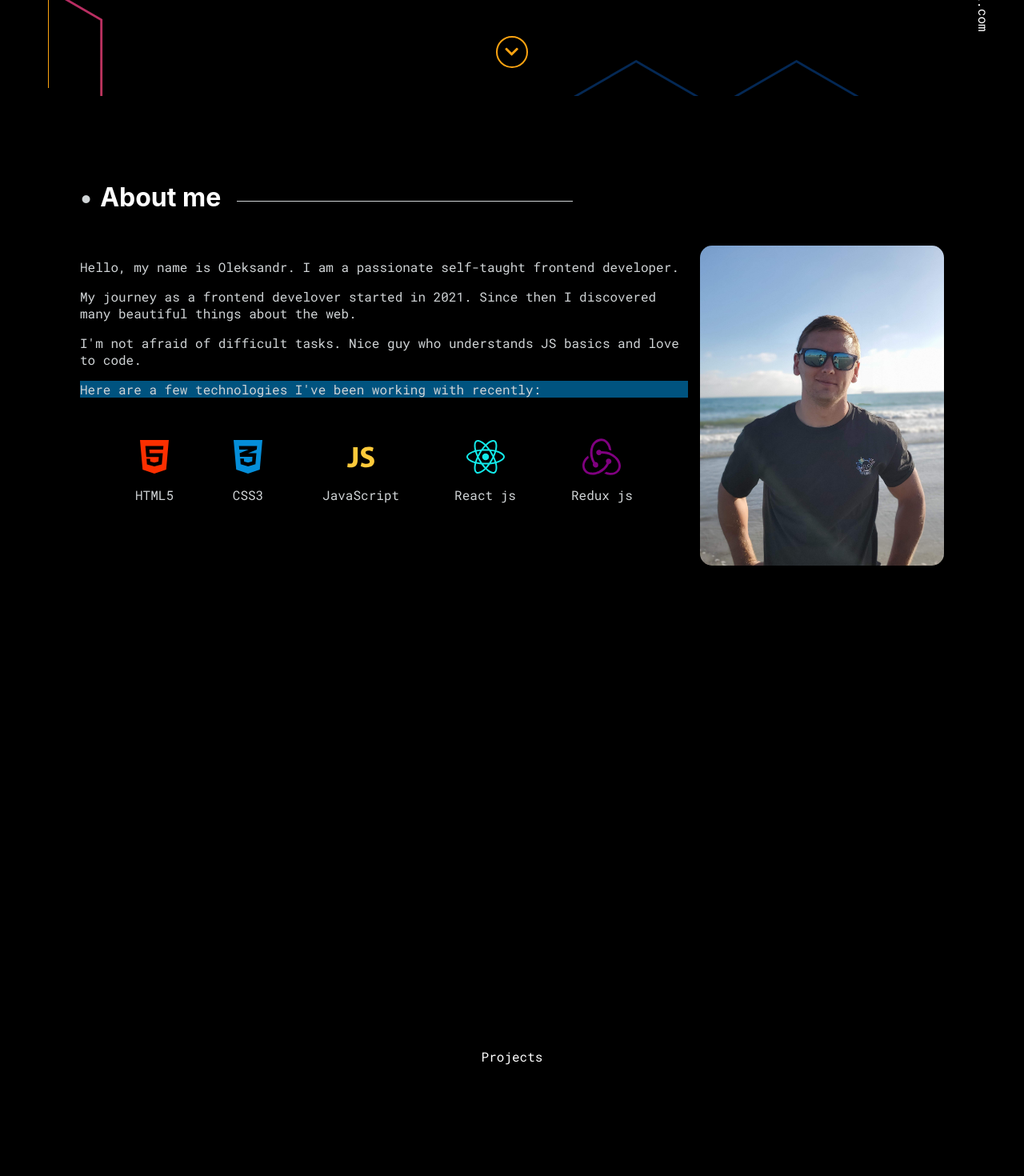
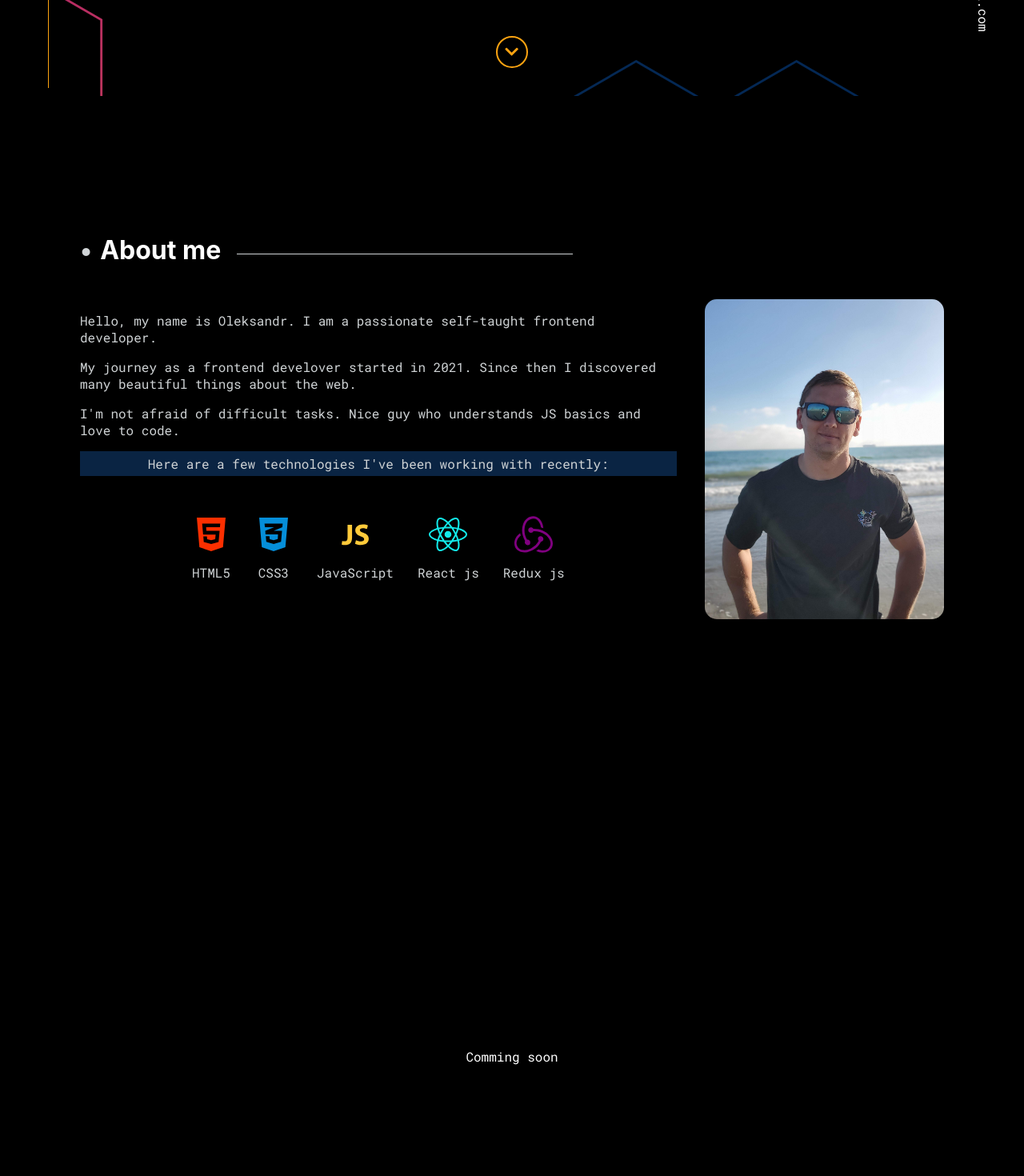
Before and after one commit to orlovaleksandr89/orlov-oleksandr-v1, a React (Create React App) app: page / in a window 1280 px wide. Shown: the part 680-2150 px from the top of the page at 80% size. Built offline with nearby package versions, Linux system fonts and the light colour scheme.

Commit message:
fixing mobile nav

```diff
--- a/src/components/navbar/NavBar.jsx
+++ b/src/components/navbar/NavBar.jsx
@@ -69,7 +69,7 @@ function NavBar() {
             show ? `${styles.backdrop} ${styles.active}` : styles.backdrop
           }
         >
-          <ul className={styles.ul}>
+          <ul className={show ? `${styles.ul} ${styles.active}` : styles.ul}>
             {links.map((link) => {
               return (
                 <NavLink key={link.path} {...link} onClick={toggleNavHandler} />
--- a/src/components/navbar/NavBar.module.scss
+++ b/src/components/navbar/NavBar.module.scss
@@ -24,12 +24,14 @@
 .nav {
   padding: 0 40px;
   position: relative;
+
   display: flex;
   justify-content: space-between;
   align-items: center;
   color: var(--text-white-color);
   pointer-events: auto;
   width: 100%;
+  height: 100%;
   transform: translateY(0);
   transition: all 1s ease-in-out;
   &.up {
@@ -72,7 +74,7 @@
 .icon_menu {
   display: none;
   position: absolute;
-  top: 10px;
+  top: 25px;
   right: 25px;
   width: 30px;
   height: 18px;
@@ -120,21 +122,22 @@
   .list {
     display: none;
   }
+
   .backdrop {
     display: flex;
     transform: translateX(100%);
-    position: fixed;
+    position: absolute;
     width: 100%;
     height: 100vh;
     top: 0;
     left: 0;
-    transition: all 0.2s ease-in-out;
+    transition: all 0.1s ease-in-out;
     backdrop-filter: blur(0px);
     isolation: isolate;
   }
   .backdrop.active {
     backdrop-filter: blur(5px);
-    transform: translate(0);
+    transform: translateX(0);
   }
   .ul {
     height: 100%;
@@ -146,14 +149,16 @@
     justify-content: center;
     align-items: center;
     flex-direction: column;
-    background-color: #577590;
+    background-color: var(--blue-color);
+    transform: translatex(100%);
     padding: 0 50px;
-    transition: all 0.3s ease-in-out;
+    transition: all 0.2s ease-in-out;
   }
   .ul.active {
-    width: 50%;
-    box-shadow: -10px 0px 30px -15px #8197aa;
+    width: 40%;
+    box-shadow: -10px 0px 30px -15px var(--blue-color);
     background-color: #577590;
+    transform: translateX(0);
   }
   .link {
     color: var(--text-white-color);
--- a/src/components/sections/about/About.module.scss
+++ b/src/components/sections/about/About.module.scss
@@ -2,7 +2,9 @@
   background-color: var(--bg-dark-color);
   min-height: 100vh;
   width: 100%;
-  padding: 0 auto;
+  display: flex;
+  justify-content: center;
+  align-items: center;
 }
 .section {
   padding: 80px 100px;
@@ -56,23 +58,26 @@
 .about {
   height: 100%;
   padding-right: 15px;
+  margin-right: 20px;
   color: var(--bg-light-color);
 }
 .p_bg {
-  display: flex;
-  background-color: rgba(0, 119, 182, 0.7);
+  padding: 5px 15px;
+  text-align: center;
+  background-color: var(--blue-color);
 }
 .hero {
   display: flex;
   align-items: center;
   justify-content: center;
   width: 40%;
+  height: 100%;
   position: relative;
   isolation: isolate;
 
   &_img {
     width: 100%;
-    min-width: 300px;
+    min-width: 200px;
     height: 400px;
     object-fit: cover;
     position: relative;
@@ -86,13 +91,14 @@
   margin-top: 5%;
   list-style-type: none;
   display: flex;
-  justify-content: space-evenly;
+  justify-content: center;
   align-items: center;
   padding: 0;
   flex-wrap: wrap;
   &_li {
     font-size: 3rem;
     padding: 10px 0;
+    margin: 0 15px;
     display: flex;
     flex-direction: column;
     justify-content: center;
@@ -102,3 +108,9 @@
     }
   }
 }
+
+@media screen and (max-width: 768px) {
+  .section {
+    padding: 80px 40px;
+  }
+}
--- a/src/components/sections/projects/Projects.jsx
+++ b/src/components/sections/projects/Projects.jsx
@@ -6,15 +6,17 @@ function Projects() {
   const { ref, inView } = useInView({
     threshold: 0.5,
     rootMargin: '-100px 0px',
-    triggerOnce: true
+    triggerOnce: false
   })
   return (
-    <div
-      ref={ref}
-      id="projects"
-      className={inView ? styles.page : `${styles.page} ${styles.show}`}
-    >
-      Projects
+    <div ref={ref} id="projects" className={styles.page}>
+      <div
+        className={
+          inView ? `${styles.projects} ${styles.show}` : styles.projects
+        }
+      >
+        Comming soon
+      </div>
     </div>
   )
 }
--- a/src/components/sections/projects/Projects.module.scss
+++ b/src/components/sections/projects/Projects.module.scss
@@ -7,6 +7,13 @@
   height: 100vh;
   width: 100%;
 }
-.page.show {
+
+.projects {
+  opacity: 0;
+  transform: translateY(20px);
+  transition: all 1s ease-in-out;
+}
+.projects.show {
   opacity: 1;
+  transform: translateY(0);
 }
--- a/src/components/sideBar/leftsideBar/LeftSideBar.module.css
+++ b/src/components/sideBar/leftsideBar/LeftSideBar.module.css
@@ -35,6 +35,6 @@
 
 @media screen and (max-width: 768px) {
   .side {
-    left: 20px;
+    display: none;
   }
 }
--- a/src/components/sideBar/rightSideBar/RightSideBar.module.css
+++ b/src/components/sideBar/rightSideBar/RightSideBar.module.css
@@ -31,6 +31,6 @@
 
 @media screen and (max-width: 768px) {
   .side {
-    right: 20px;
+    display: none;
   }
 }
--- a/src/config.js
+++ b/src/config.js
@@ -8,12 +8,13 @@ import {
 } from 'react-icons/fa'
 import { DiJavascript1 } from 'react-icons/di'
 import { SiRedux } from 'react-icons/si'
+import { BsTelegram } from 'react-icons/bs'
 import React from 'react'
 
 export const links = [
   { title: 'Home', path: '#home' },
   { title: 'About', path: '#about' },
-  { title: 'Expiriense', path: '#projects' },
+  { title: 'Projects', path: '#projects' },
   { title: 'Contact me', path: '#contact' }
 ]
 
@@ -29,6 +30,10 @@ export const icons = [
   {
     href: 'https://github.com/orlovaleksandr89',
     component: <FaGithub />
+  },
+  {
+    href: 'https://t.me/AlexOrlov89',
+    component: <BsTelegram />
   }
 ]
 
--- a/src/index.scss
+++ b/src/index.scss
@@ -24,7 +24,7 @@ html body {
   margin: 0;
   padding: 0;
   box-sizing: border-box;
-  overflow-x: hidden;
+  // overflow-x: hidden;
   min-height: 100%;
   width: 100%;
   -webkit-font-smoothing: antialiased;
```
